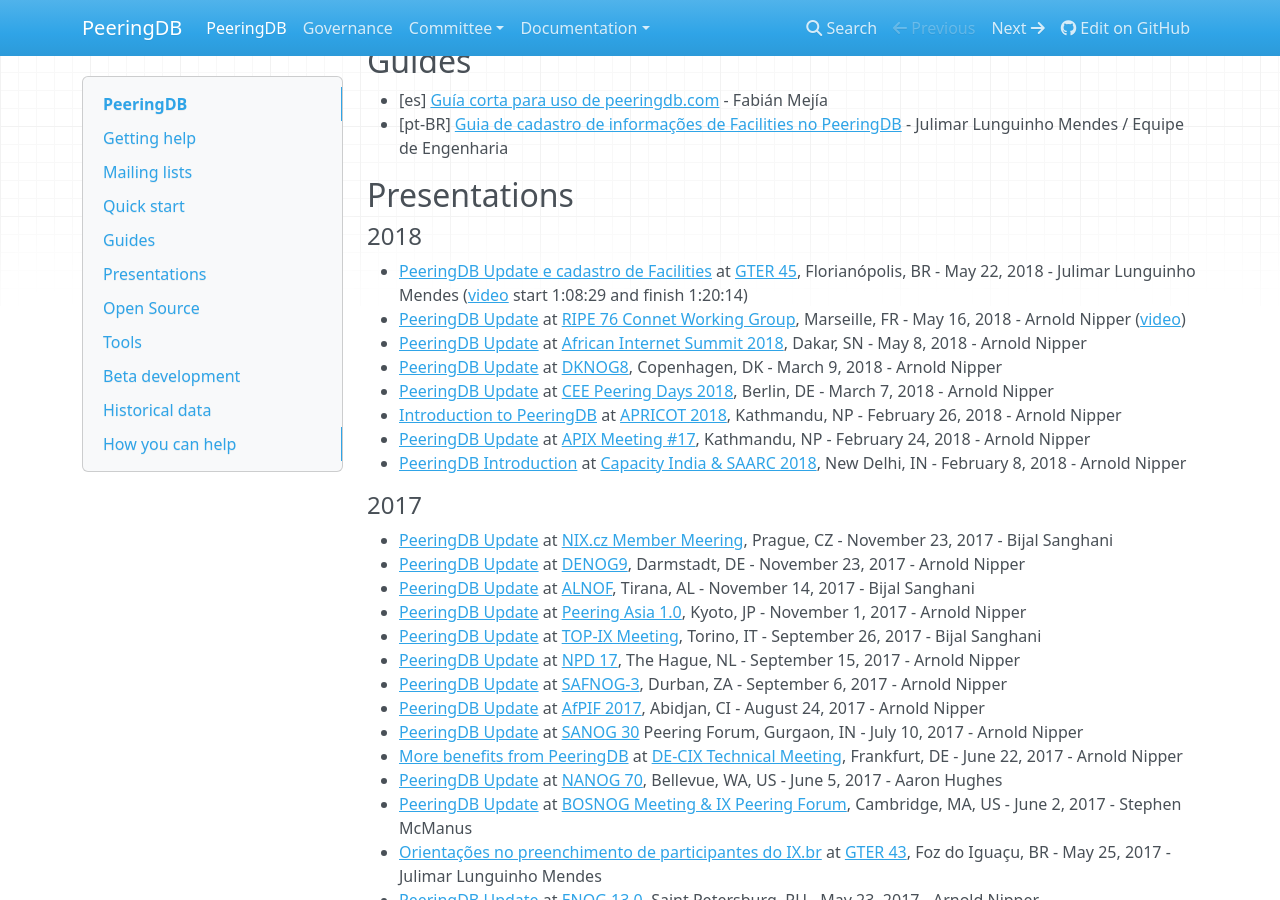
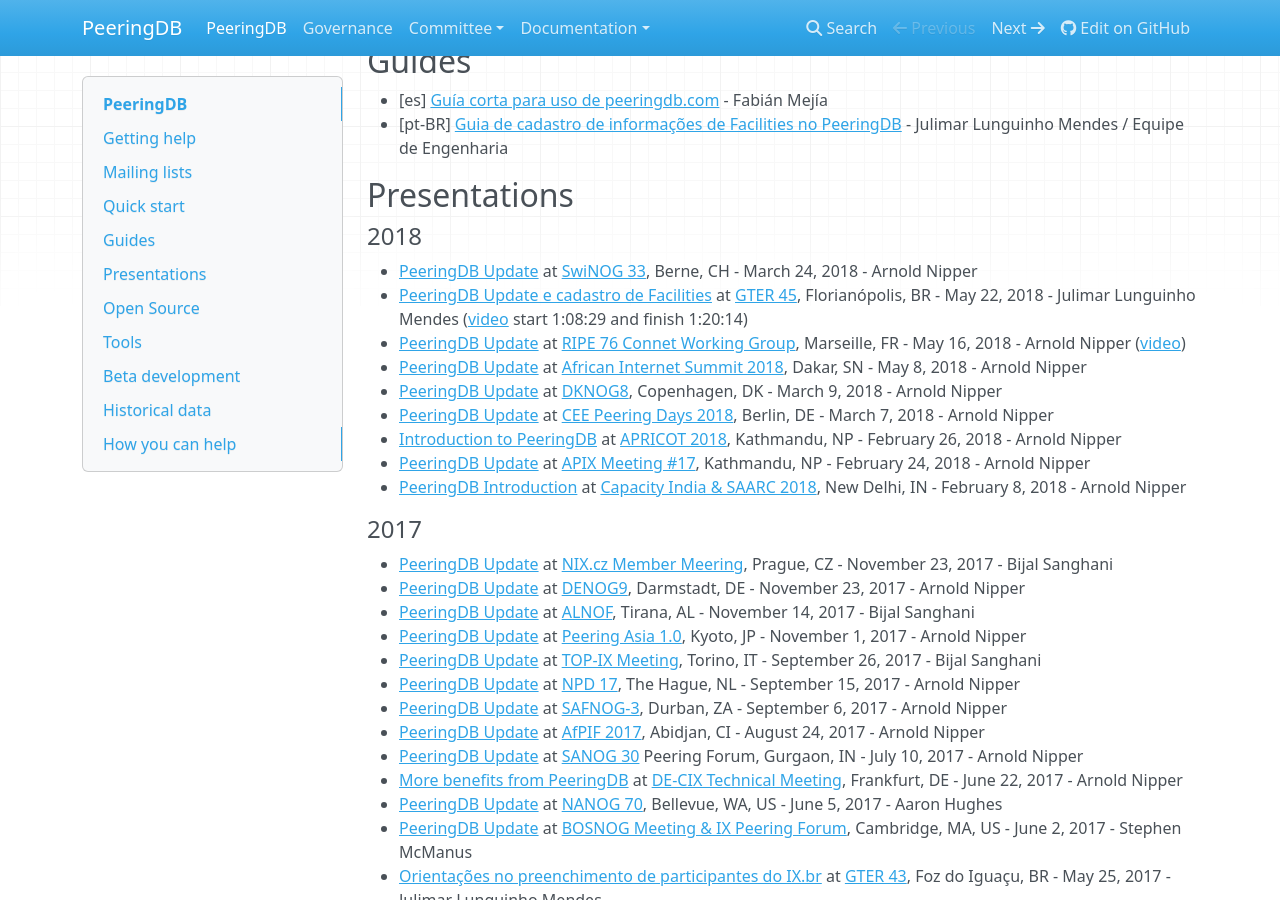
Before and after one commit to peeringdb/docs, an MkDocs documentation site: the page built from docs/index.md, in a window 1280 px wide and 900 px high, scrolled down 1184 px. Built offline with MkDocs 1.6.1, drawn with Linux system fonts in a browser that asks for light colours; nearby versions of some CDN libraries; old or Windows-style settings are respelled for this version of MkDocs.

Commit message:
Added Arnold's SwiNOG 33 presentation.

```diff
--- a/docs/index.md
+++ b/docs/index.md
@@ -52,6 +52,7 @@
 
 #### 2018
 
+- [PeeringDB Update](presentation/20180524-SwiNOG-33-Lightning-Nipper-V2.pdf) at [SwiNOG 33](http://www.swinog.ch/meetings/swinog33/index.asp), Berne, CH - March 24, 2018 - Arnold Nipper
 - [PeeringDB Update e cadastro de Facilities](presentation/gter45-peeringdb.20180515.pdf) at [GTER 45](http://gtergts.nic.br/), Florianópolis, BR - May 22, 2018 - Julimar Lunguinho Mendes ([video](https://www.youtube.com/watch?v=W0hSdRr4UW0) start 1:08:29 and finish 1:20:14)
 - [PeeringDB Update](presentation/20180516-RIPE76-Lightning-Nipper-V2.pdf) at [RIPE 76 Connet Working Group](https://ripe76.ripe.net/programme/meeting-plan/connect-wg/), Marseille, FR - May 16, 2018 - Arnold Nipper ([video](https://ripe76.ripe.net/archives/video/49))
 - [PeeringDB Update](presentation/20180508-AIS2018-Nipper-v2.pdf) at [African Internet Summit 2018](https://internetsummitafrica.org/), Dakar, SN - May 8, 2018 - Arnold Nipper
```
Also changed, not shown: 1 other file.
